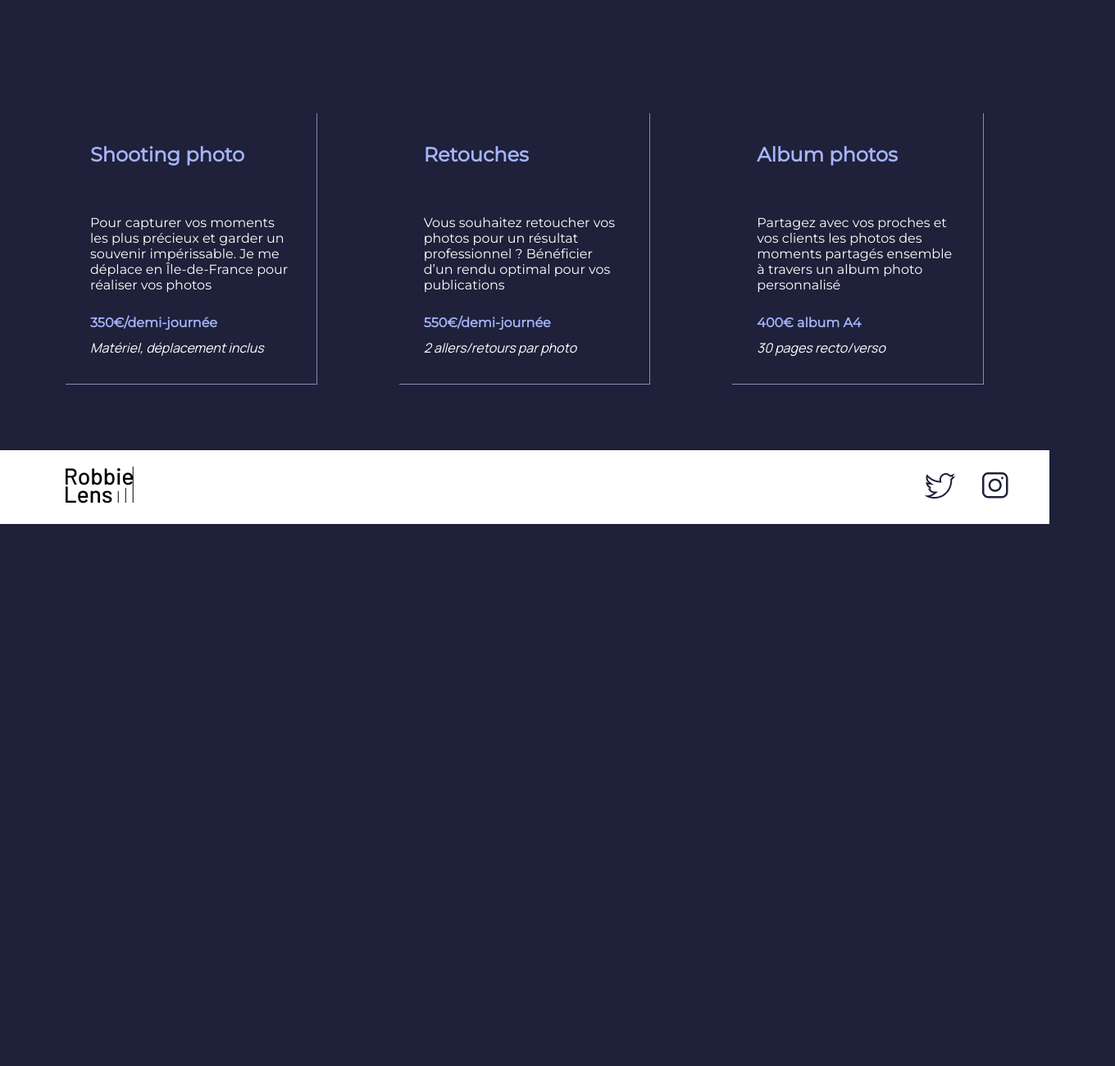
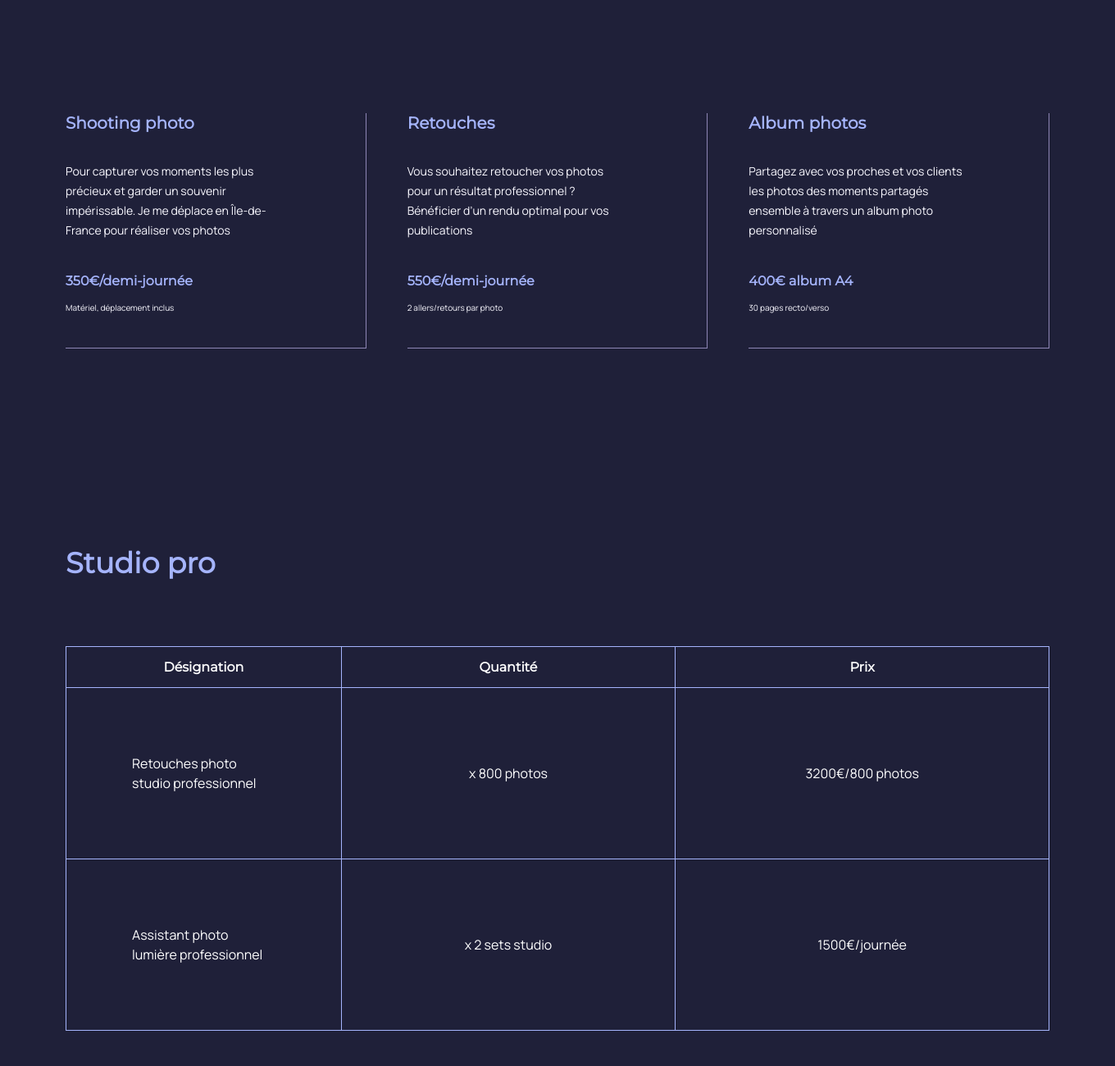
Before and after one commit to C-Alicia/RobbieLensPhotographie, a plain HTML site: page tarifs.html in a window 1280 px wide. Shown: the part 260-1560 px from the top of the page at 82% size, 1360 px wide, since content can reach past the window. Before the commit the page ends 899 px from the top, so only its background shows below. Drawn offline with Linux system fonts and the light colour scheme.

Commit message:
feat : delete table in the page a-propos for the move in the page new page Tarif + add Tarif css.

```diff
--- /dev/null
+++ b/css/tarif.css
@@ -0,0 +1,147 @@
+.tarif-shooting,
+.tarif-contact {
+    display: flex;
+    justify-content: space-between;
+    width: 100%;
+    text-align: left;
+    gap: 50px;
+    max-width: 1200px;
+    margin: auto;
+    margin-top: 80px;
+}
+
+.tarif-item {
+    border-right: 1px solid #8e86b5;
+    border-bottom: 1px solid #8e86b5;
+    padding-right: 15px;
+    width: 45%;
+    max-width: 600px;
+    margin-bottom: 80px;
+}
+
+.tarif-item h3 {
+    color: #A5B4FC;
+    margin-bottom: 35px;
+    font-family: 'Montserrat', sans-serif;
+    font-size: 20px;
+}
+
+.tarif-item p {
+    font-family: 'Manrope', sans-serif;
+    margin-bottom: 15px;
+    font-size: 14px;
+    line-height: 24px;
+    color: #F9F8FF;
+    margin-bottom: 40px;
+    width: 75%;
+}
+
+.tarif-item h4 {
+    color: #A5B4FC;
+    font-family: 'Montserrat', sans-serif;
+    font-size: 16px;
+    margin-bottom: 10px;
+}
+
+.tarif-item span {
+    color: #F9F8FF;
+    font-size: 10px;
+    font-family: 'Manrope', sans-serif;
+    margin-bottom: 40px;
+}
+
+.contenu-carre {
+    margin-bottom: 40px;
+}
+
+/* PARTIE TABLEAU */
+
+.tarif-studio {
+    table-layout: fixed;
+    width: 100%;
+    text-align: left;
+    gap: 50px;
+    max-width: 1200px;
+    margin: auto;
+}
+
+.tarif-studio h2 {
+    color: #A5B4FC;
+    font-family: 'Montserrat', sans-serif;
+    font-size: 35px;
+    margin-bottom: 10px;
+}
+
+.tarif-studio table {
+    color: white;
+    text-align: left;
+    width: 100%;
+    max-width: 1200px;
+    /* correspond aussi */
+    margin: 80px auto;
+    border-collapse: collapse;
+}
+
+.tarif-studio .col-small
+{
+    width: 28%;
+}
+
+th {
+    font-family: 'Montserrat', sans-serif;
+    font-size: 16px;
+}
+
+td,
+th {
+    text-align: center;
+    padding: 15px;
+    border: 1px solid #a5b4fc;
+}
+
+td {
+    padding: 80px;
+    font-family: 'Manrope', sans-serif;
+    line-height: 24px;
+}
+
+.text-left
+{
+    text-align: left;
+}
+
+
+@media screen and (max-width: 768px) {
+  .tarif-contact,
+  .tarif-shooting {
+    flex-direction: column;
+    align-items: center;
+    padding: 0 15px;
+    margin: 0 auto;
+    width: 100%;
+    box-sizing: border-box;
+    margin-bottom: 80px;
+    margin-top: 80px;
+  }
+
+  .tarif-item {
+    width: 100%;
+    max-width: 100%;
+    padding: 0 15px;
+    margin-bottom: 40px;
+    box-sizing: border-box;
+  }
+
+  .tarif-item p {
+    width: 100%;
+    margin-bottom: 30px;
+  }
+
+  .contenu-carre {
+    margin-bottom: 30px;
+  }
+
+  .tarif-studio {
+    display: none;
+  }
+}
--- a/tarifs.html
+++ b/tarifs.html
@@ -6,7 +6,7 @@
     <meta name="viewport" content="width=device-width, initial-scale=1.0">
     <title>Tarifs - Robbie Lens Photographie</title>
     <link href="css/style.css" rel="stylesheet">
-    <link href="css/tarifs.css" rel="stylesheet">
+    <link href="css/tarif.css" rel="stylesheet">
     <link rel="preconnect" href="https://fonts.googleapis.com">
     <link rel="preconnect" href="https://fonts.gstatic.com" crossorigin>
     <link href="https://fonts.googleapis.com/css2?family=Manrope&family=Montserrat&display=swap" rel="stylesheet">
@@ -26,26 +26,24 @@
             </div>
         </nav>
     </header>
-    <main class="main-tarif">
+    <main class="main-wrapper">
         <div class="tarif-contact">
             <h1>Tarifs</h1>
-            <a href="#contact" class="cta">CONTACTEZ-MOI</a>
+            <a href="index.html#contact" class="cta">CONTACTEZ-MOI</a>
         </div>
-        <section class="tarif-blocs">
+        <section class="tarif-shooting">
             <div class="tarif-item">
                 <h3>Shooting photo</h3>
                 <div class="contenu-carre">
                     <p>
                         Pour capturer vos moments les plus précieux et garder un souvenir impérissable. Je me déplace en
-                        Île-de-France pour réaliser vos photos
-                    </p>
+                        Île-de-France pour réaliser vos photos </p>
                     <div>
                         <h4>350€/demi-journée</h4>
                         <span>Matériel, déplacement inclus</span>
                     </div>
                 </div>
             </div>
-
             <div class="tarif-item">
                 <h3>Retouches</h3>
                 <div class="contenu-carre">
@@ -59,7 +57,6 @@
                     </div>
                 </div>
             </div>
-
             <div class="tarif-item">
                 <h3>Album photos</h3>
                 <div class="contenu-carre">
@@ -74,21 +71,32 @@
                 </div>
             </div>
         </section>
-        </div>
-    </main>
-
-
-
-
-
-
-
-
-
-
-
-    </section>
-
+        <section class="tarif-studio">
+            <h2>Studio pro</h2>
+            <table>
+                <thead>
+                    <tr>
+                        <th class="col-small">Désignation</th>
+                        <th>Quantité</th>
+                        <th>Prix</th>
+                    </tr>
+                </thead>
+                <tbody>
+                    <tr>
+                        <td class="text-left">Retouches photo
+                            studio professionnel</td>
+                        <td>x 800 photos</td>
+                        <td>3200€/800 photos</td>
+                    </tr>
+                    <tr>
+                        <td class="text-left">Assistant photo
+                            lumière professionnel</td>
+                        <td>x 2 sets studio</td>
+                        <td>1500€/journée</td>
+                    </tr>
+                </tbody>
+            </table>
+        </section>
     </main>
     <footer>
         <a href="index.html" class="lien-icone">
```
Also changed, not shown: a-propos.html (+0 -26 lines), css/a-propos.css (+1 -29 lines).
